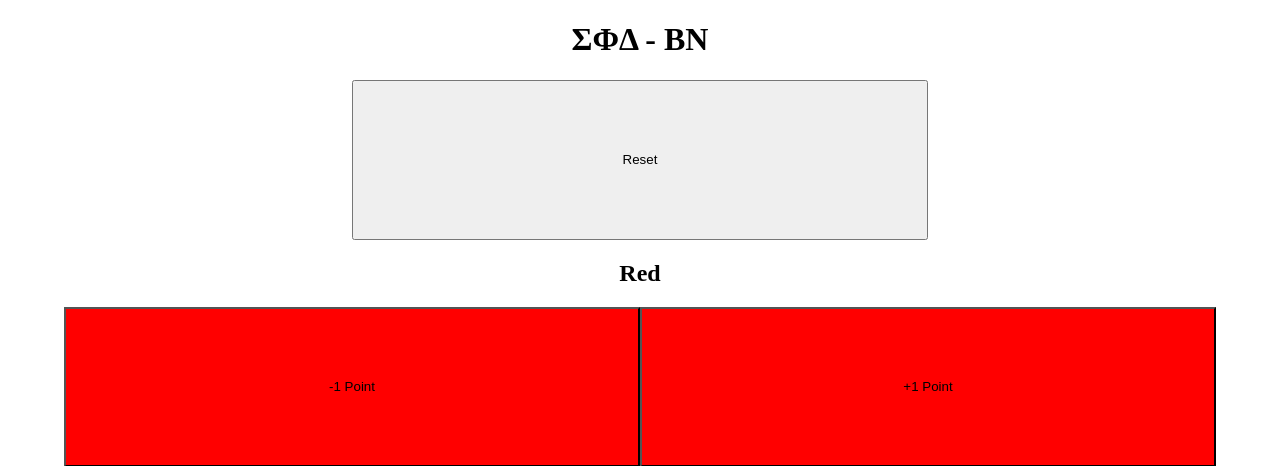
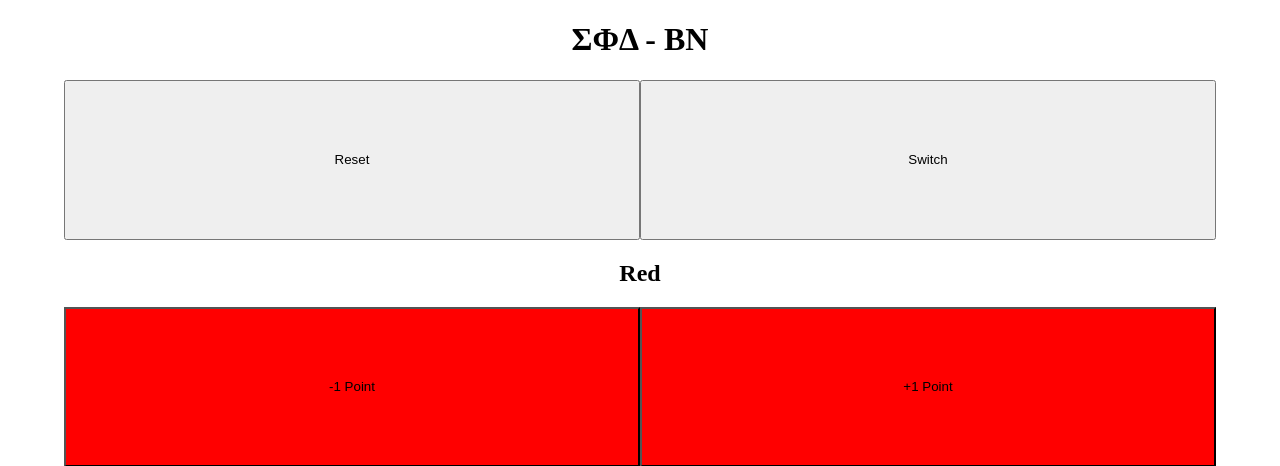
Before and after one commit to caseyavila/scoreboard, a PHP site: page / in a window 1280 px wide. Shown: the top 466 px of the page. Run offline with PHP 8.4, Linux system fonts and the light colour scheme.

Commit message:
Add switch button

```diff
--- a/www/index.php
+++ b/www/index.php
@@ -11,6 +11,7 @@
         <h1>ΣΦΔ - ΒΝ</h1>
     	<form action="index.php" method="post" target="hack">
              <input type="submit" name="reset" value="Reset"/>
+             <input type="submit" name="switch" value="Switch"/>
         </form>
         <h2>Red</h2>
     	<form action="index.php" method="post" target="hack">
@@ -31,6 +32,8 @@
     if ($_SERVER['REQUEST_METHOD'] == "POST") {
         if (isset($_POST['reset'])) {
             fwrite($input, "reset\n");
+        } else if (isset($_POST['switch'])) {
+            fwrite($input, "switch\n");
         } else if (isset($_POST['radd'])) {
             fwrite($input, "radd\n");
         } else if (isset($_POST['gadd'])) {
```
